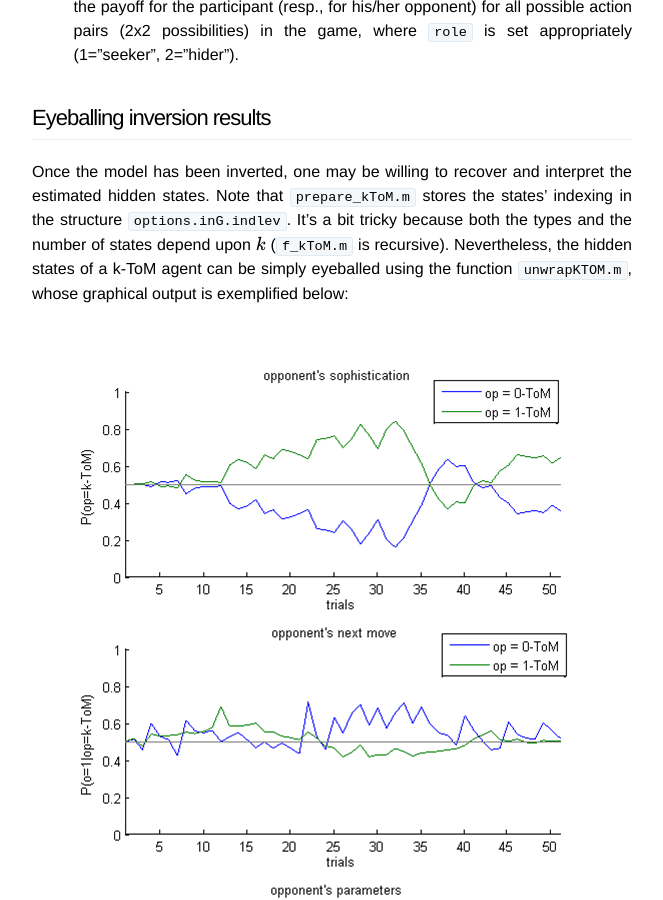
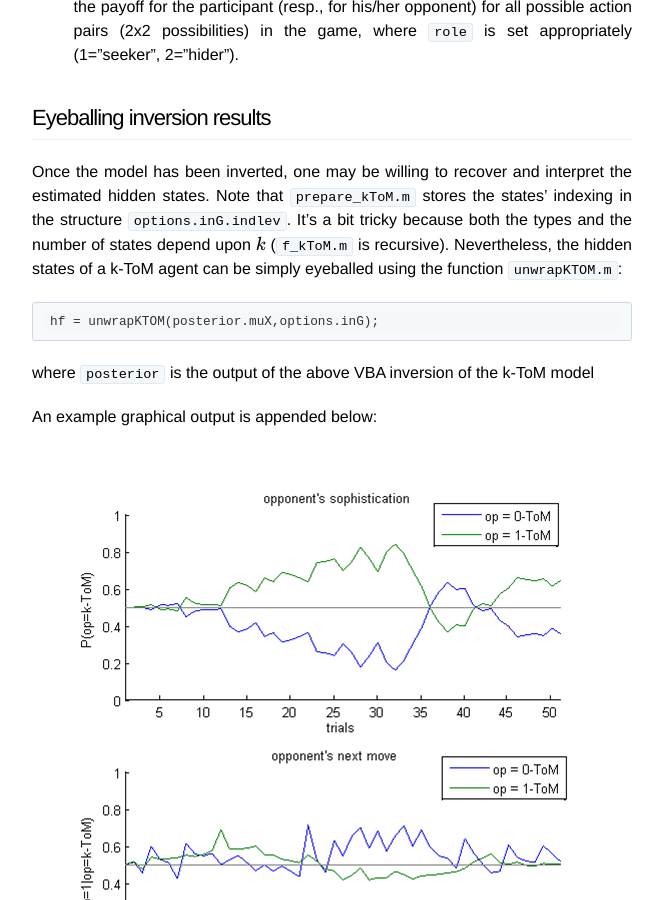
Before and after one commit to MBB-team/VBA-toolbox, a Jekyll site: the page built from _wiki/ktom.md, in a window 1280 px wide and 900 px high, scrolled down 2859 px. Shown: the whole window, without its empty margins (308-971 px from the left). Built offline with Jekyll 4.4.1, drawn with Linux system fonts in a browser that asks for light colours; nearby versions of some CDN libraries; formulas are drawn with MathJax 3.

Commit message:
Update ktom.md

````diff
--- a/_wiki/ktom.md
+++ b/_wiki/ktom.md
@@ -63,7 +63,13 @@
 
 
 ### Eyeballing inversion results
-Once the model has been inverted, one may be willing to recover and interpret the estimated hidden states. Note that `prepare_kToM.m` stores the states' indexing in the structure `options.inG.indlev`. It's a bit tricky because both the types and the number of states depend upon $$k$$ (`f_kToM.m` is recursive). Nevertheless, the hidden states of a k-ToM agent can be simply eyeballed using the function `unwrapKTOM.m`, whose  graphical output is exemplified below:
+Once the model has been inverted, one may be willing to recover and interpret the estimated hidden states. Note that `prepare_kToM.m` stores the states' indexing in the structure `options.inG.indlev`. It's a bit tricky because both the types and the number of states depend upon $$k$$ (`f_kToM.m` is recursive). Nevertheless, the hidden states of a k-ToM agent can be simply eyeballed using the function `unwrapKTOM.m`:
+```matlab
+hf = unwrapKTOM(posterior.muX,options.inG);
+```
+where `posterior` is the output of the above VBA inversion of the k-ToM model
+
+An example graphical output is appended below:
 
 ![]({{ site.baseurl }}/images/wiki/unwrapkTom.bmp)
 
````
